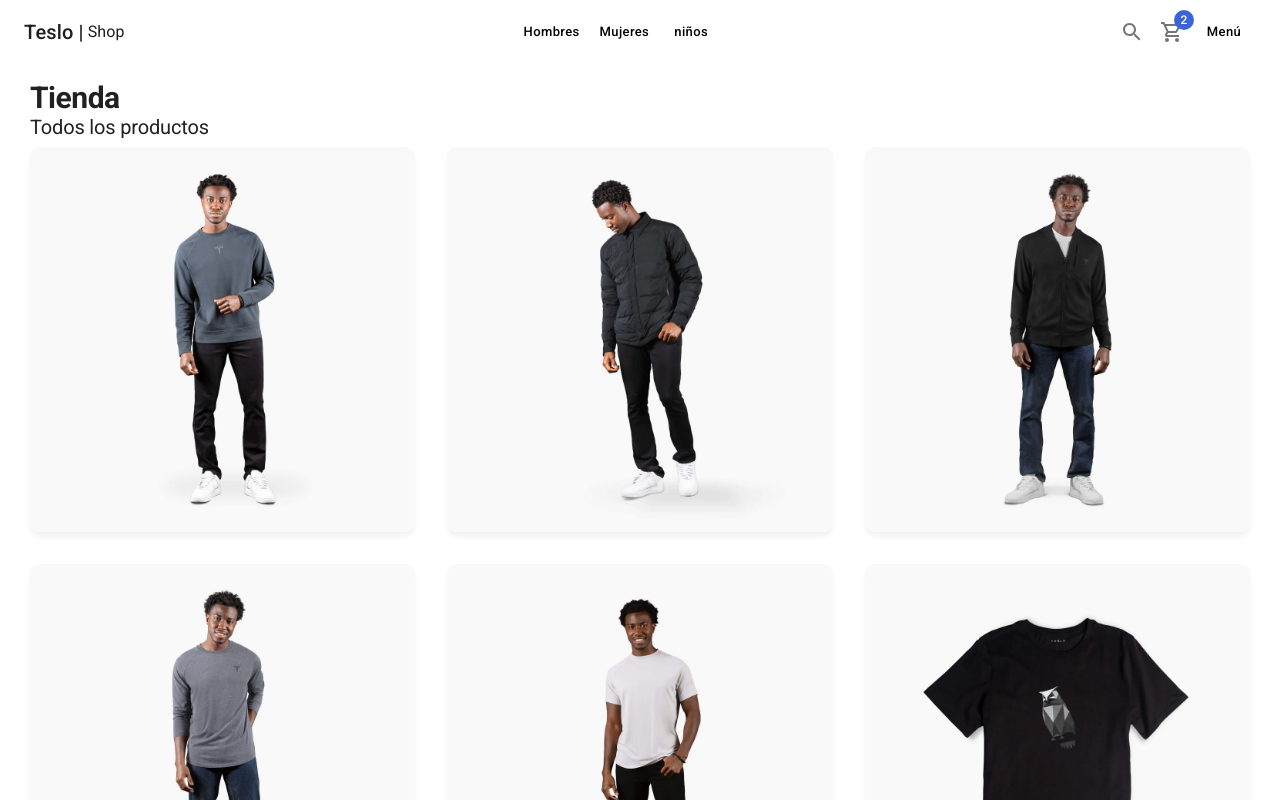
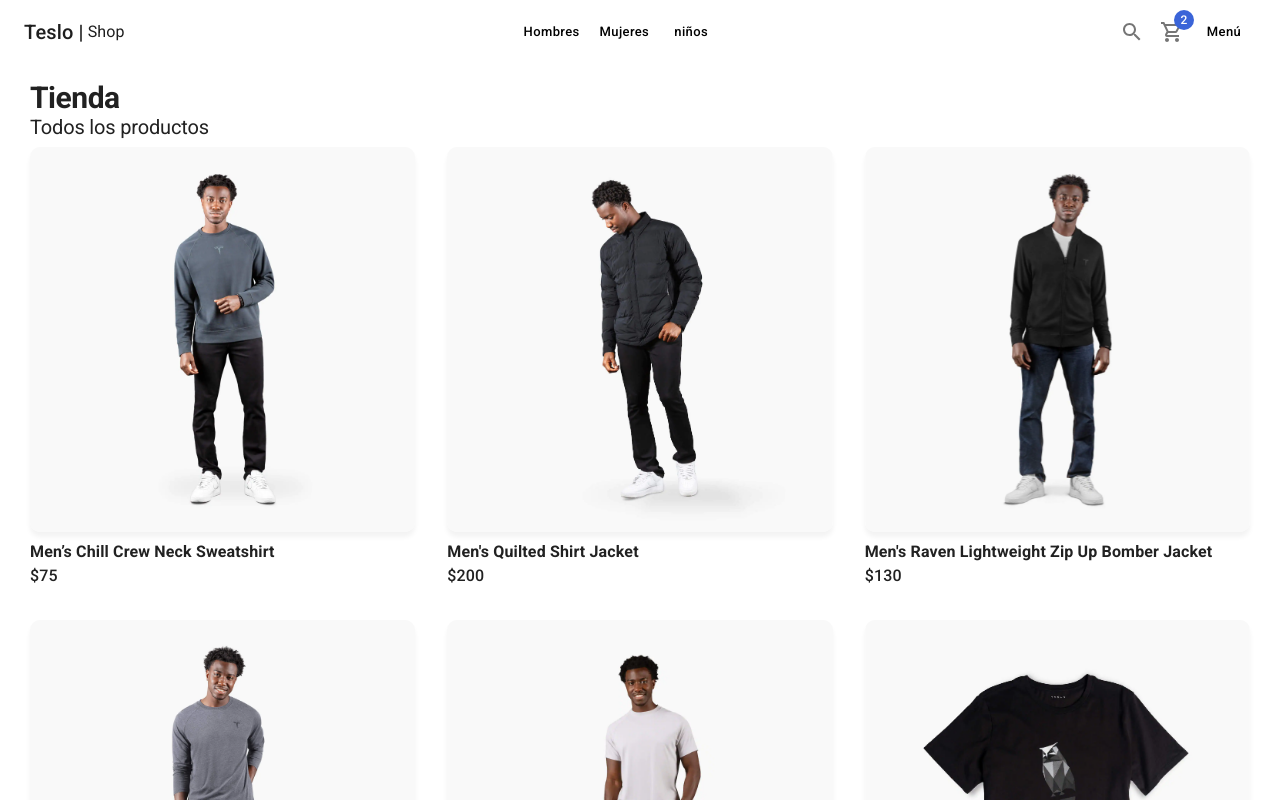
Before and after one commit to aceu890/base-ecommerce, a Next.js app: page / in a window 1280 px wide. Shown: the top 800 px of the page. Built offline with nearby package versions, Linux system fonts and the light colour scheme.

Commit message:
terminar el product card

```diff
--- a/components/products/ProductCard.tsx
+++ b/components/products/ProductCard.tsx
@@ -1,24 +1,54 @@
+// Página que muestra las imagenes de los productos con sus titulos
 import { IProduct } from "@/interfaces";
-import { Grid, Card, CardActionArea, CardMedia } from "@mui/material";
-import { FC } from "react";
+import { Grid, Card, CardActionArea, CardMedia, Box, Typography } from '@mui/material';
+import { FC, useMemo, useState } from "react";
 
-
+// Tipado de los productos
 interface Props {
-    product: IProduct;
+  product: IProduct;
 }
 
-export const ProductCard:FC<Props> = ({ product }) => {
+export const ProductCard: FC<Props> = ({ product }) => {
+
+  const [isHovered, setIsHovered] = useState(false);
+
+  /* ¿Qué hace useMemo en React?
+El hook useMemo nos sirve para memorizar valores. Recibe una función que retorna el valor a memorizar y
+como segundo parámetro opcional, un array de dependencias. Si no pasamos el array de dependencias, se ejecutará en cada renderizado.*/
+  // useMemo evita la carga de datos repetitiva, renderiza un código especifico.
+  const productImage = useMemo(() => {
+    return isHovered
+      ? `products/${product.images[1]}`
+      : `products/${product.images[0]}`
+
+// renderiza solamente las dependencias de abajo
+// si el valor de las dependencias de abajo cambian, entonces useMemo se ejecuta.
+  }, [isHovered, product.images])
+
   return (
-    <Grid item xs={6} sm={4} key={product.slug}>
+    <Grid item
+      xs={6}
+      sm={4}
+      // onMouseEnter = hover
+      onMouseEnter={ () => setIsHovered(true)}
+      onMouseLeave={ () => setIsHovered(false)}
+    >
       <Card>
         <CardActionArea>
           <CardMedia
             component="img"
-            image={`products/${product.images[0]}`}
+            className="fadeIn"
+            image={ productImage }
             alt={product.title}
+            // onLoad={ () => console.log('cargo') }
           />
         </CardActionArea>
       </Card>
+
+      <Box sx={{ mt: 1 }} className='fadeIn'>
+        <Typography fontWeight={700}>{product.title}</Typography>
+        <Typography fontWeight={500}>{`$${product.price}`}</Typography>
+      </Box>
     </Grid>
   );
 };
```
